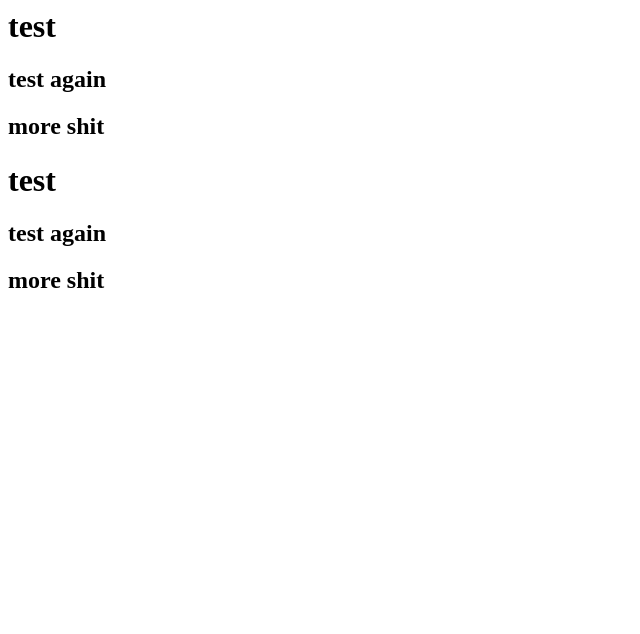
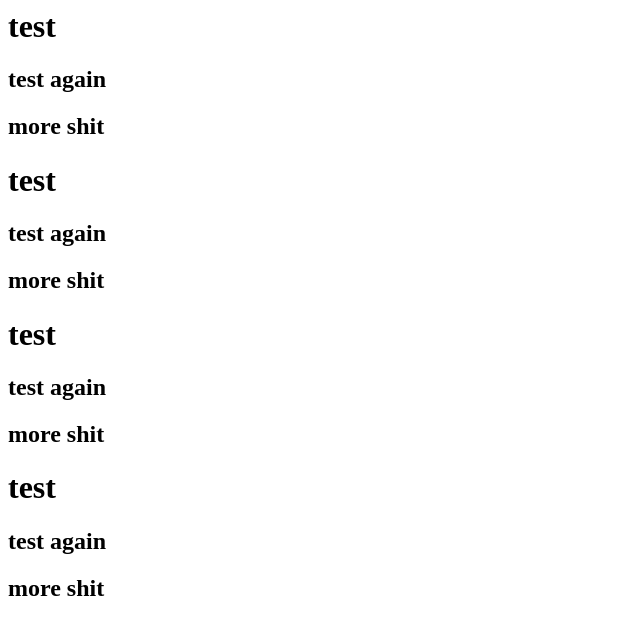
Before and after one commit to darleyGY/gitTest, a plain HTML site: page index.html in a window 1280 px wide. Shown: the whole page, without its empty margins (0-640 px from the left). Drawn offline with Linux system fonts and the light colour scheme.

Commit message:
Update index.html

```diff
--- a/index.html
+++ b/index.html
@@ -12,7 +12,14 @@
 <h2>test again</h2>
 <div id="test">
 <h2>more shit</h2>
-
+<h1>test</h1>
+<h2>test again</h2>
+<div id="test">
+<h2>more shit</h2>
+<h1>test</h1>
+<h2>test again</h2>
+<div id="test">
+<h2>more shit</h2>
 
 </div>
 
```
